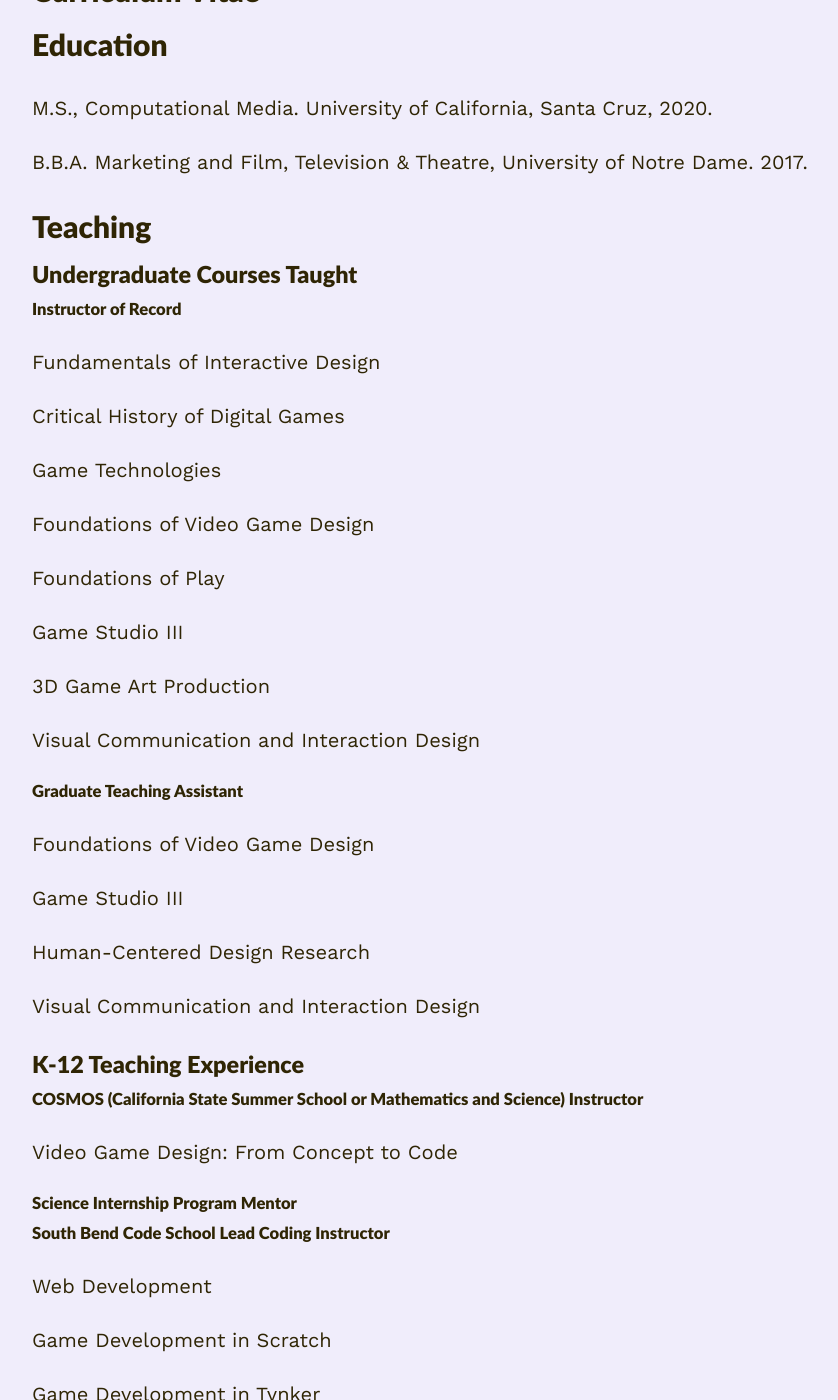
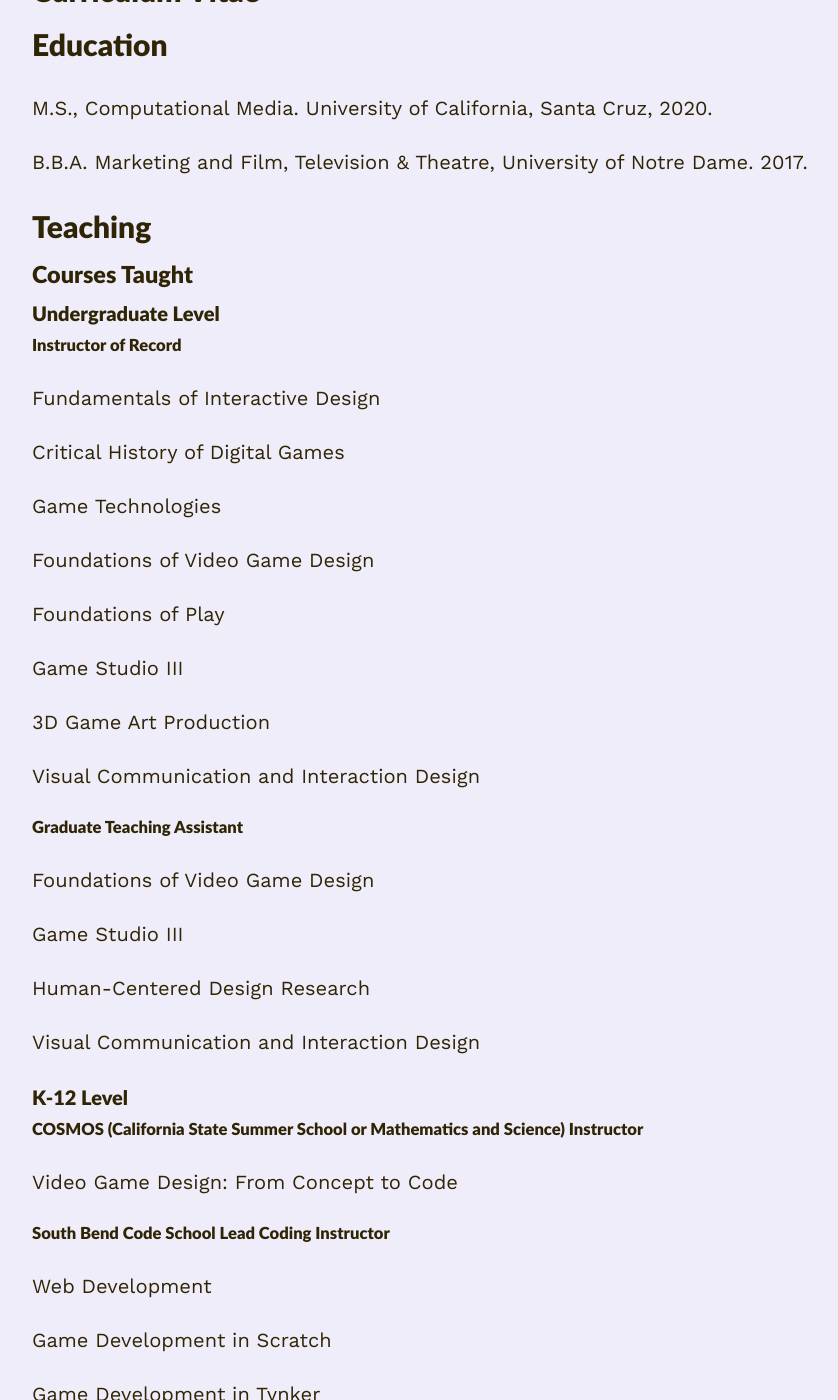
Before and after one commit to mirekjames/ENG6800Test, a Jekyll site: the page built from CV.md, in a window 1280 px wide and 1400 px high, scrolled down 209 px. Shown: the whole window, without its empty margins (208-1046 px from the left). Built offline with Jekyll 4.4.1, drawn with Linux system fonts in a browser that asks for light colours; nearby versions of some CDN libraries; some of the changed text lies outside the part shown.

Commit message:
Updated CV

```diff
--- a/CV.md
+++ b/CV.md
@@ -15,7 +15,9 @@ B.B.A. Marketing and Film, Television & Theatre, University of Notre Dame. 2017.
 
 ## Teaching
 
-### Undergraduate Courses Taught
+### Courses Taught
+
+#### Undergraduate Level
 
 ##### Instructor of Record
 
@@ -45,13 +47,11 @@ Human-Centered Design Research
 
 Visual Communication and Interaction Design
 
-### K-12 Teaching Experience
+#### K-12 Level
 
 ##### COSMOS (California State Summer School or Mathematics and Science) Instructor
 
 Video Game Design: From Concept to Code
-
-##### Science Internship Program Mentor
 
 ##### South Bend Code School Lead Coding Instructor
 
```
Also changed, not shown: other parts of CV.md (+2 -0 lines), 1 other file.
